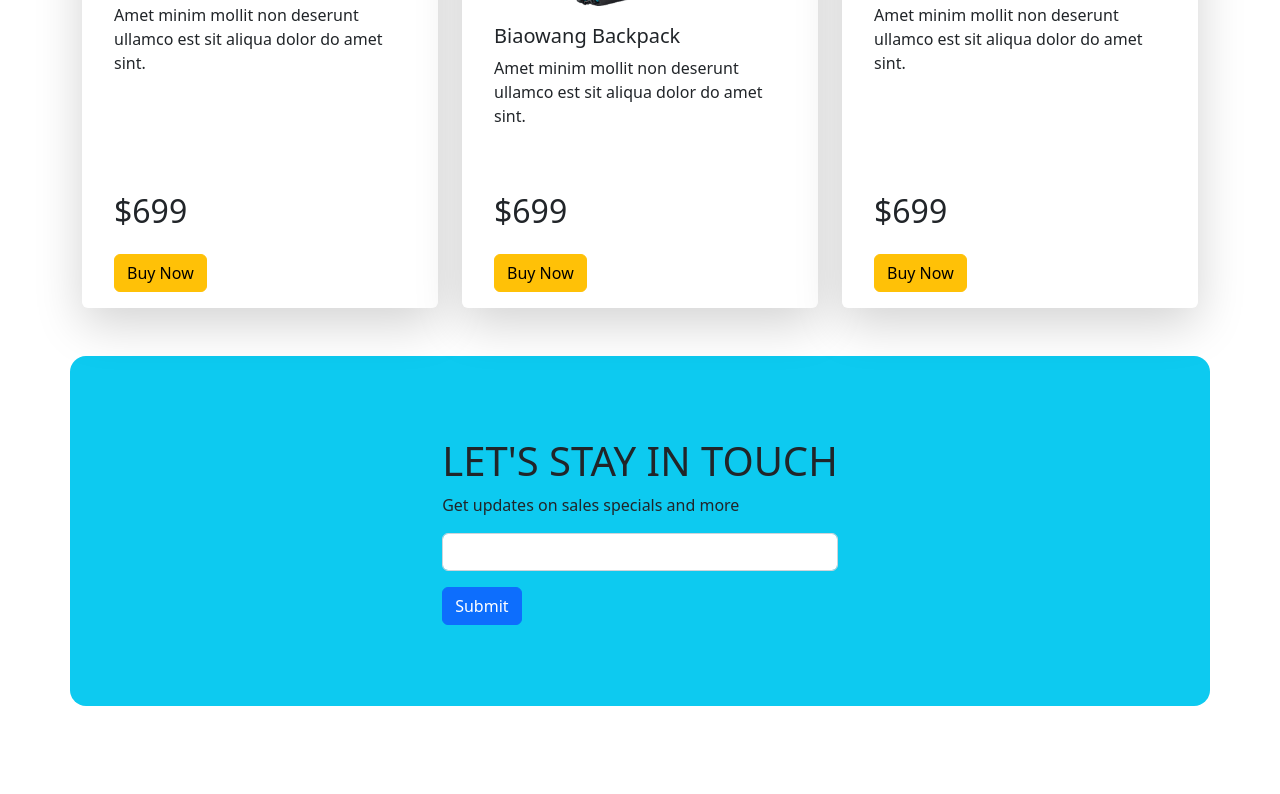
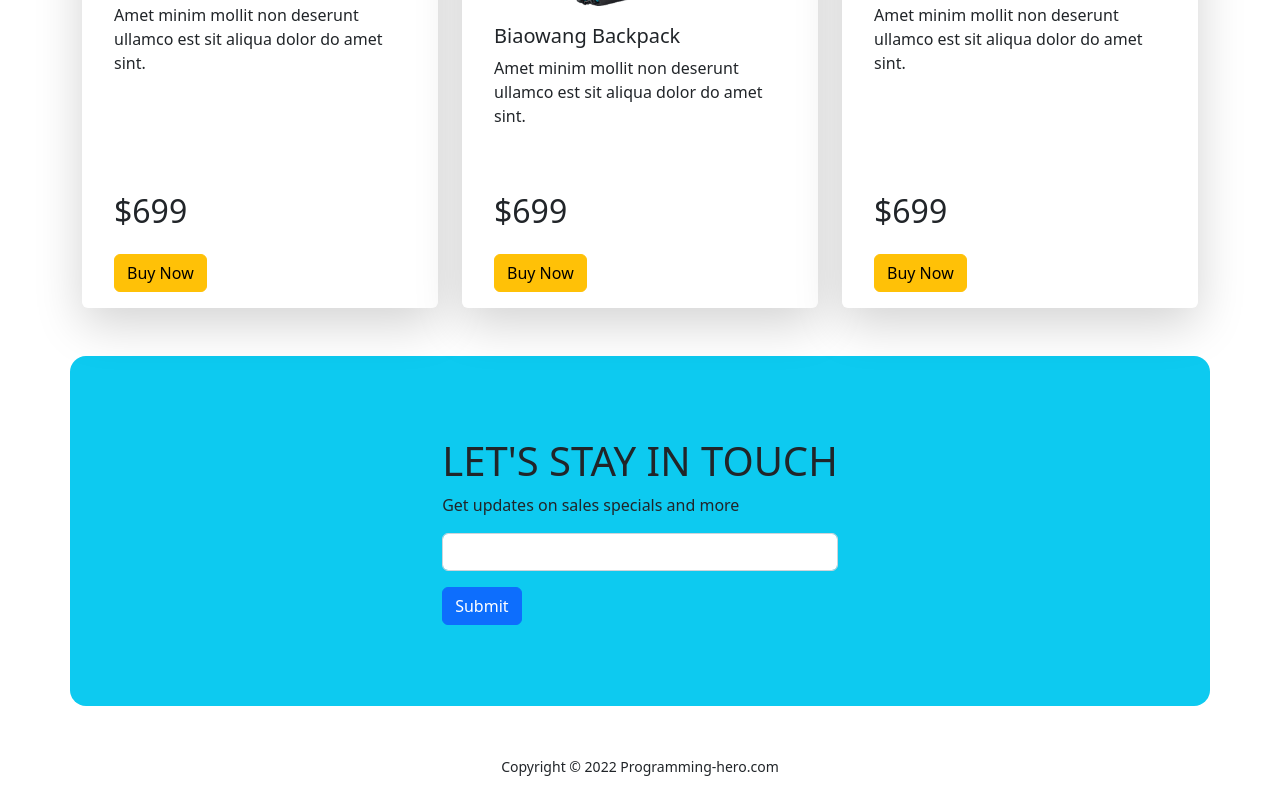
Before and after one commit to rakib38324/Panda-Commerce, a plain HTML site: page index.html in a window 1280 px wide. Shown: the part 1846-2640 px from the top of the page. Before the commit the page ends 2600 px from the top, so only its background shows below. Drawn offline with nearby package versions, Linux system fonts and the light colour scheme.

Commit message:
Commit the footer

```diff
--- a/index.html
+++ b/index.html
@@ -308,14 +308,11 @@
 </section>
 
 
-
-
-
-
-
  <!-- Subscriber section End-->
 
-
+<footer>
+    <p class="text-center"><small>Copyright © 2022 Programming-hero.com</small></p>
+</footer>
 
 
     <script src="https://cdn.jsdelivr.net/npm/bootstrap@5.2.0/dist/js/bootstrap.bundle.min.js"
```
